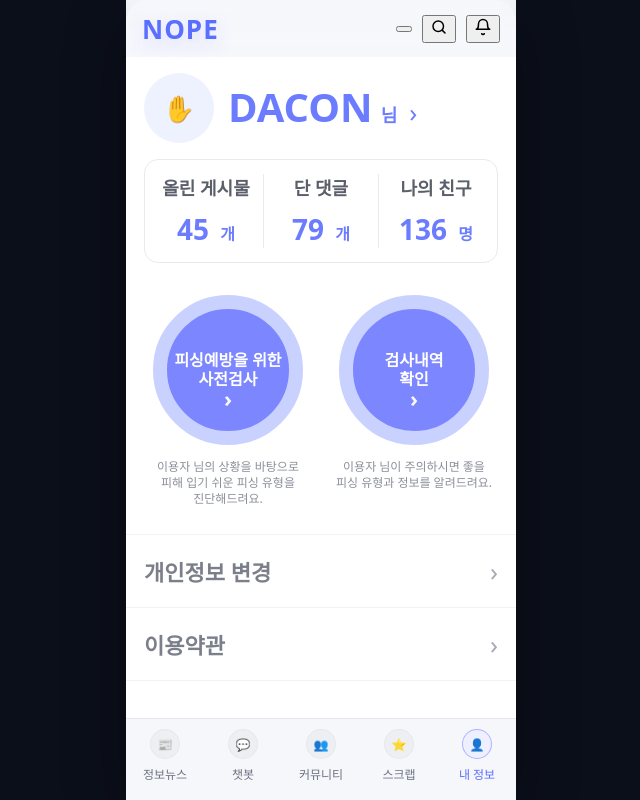
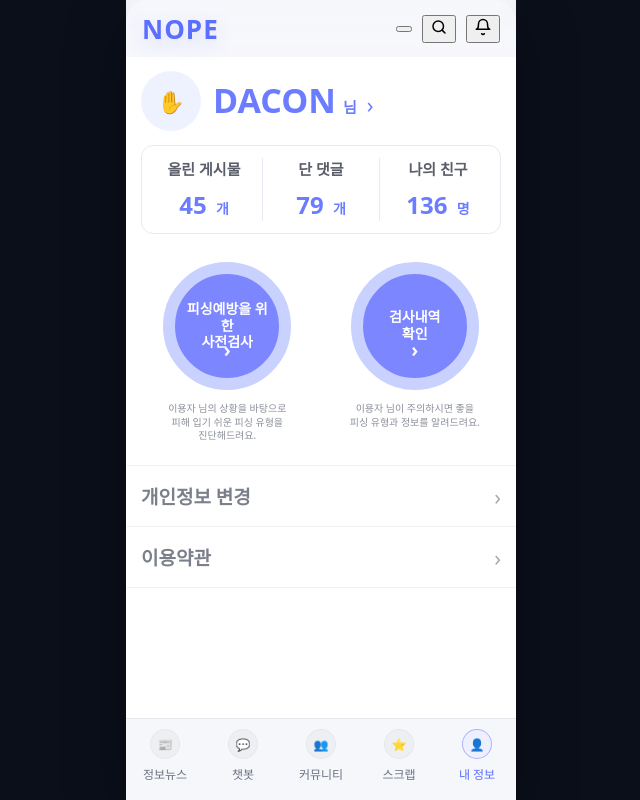
Before and after one commit to 20221041/nopereal, a React (Vite) app in the folder nope-mvp/: page /mypage in a window 1280 px wide. Shown: the whole page, without its empty margins (319-959 px from the left). Built offline with nearby package versions, Linux system fonts and the light colour scheme.

Commit message:
refactor: Scale UI elements on MyPage.jsx to 85% of original size

```diff
--- a/nope-mvp/src/pages/MyPage.jsx
+++ b/nope-mvp/src/pages/MyPage.jsx
@@ -16,7 +16,7 @@ export default function MyPage() {
       {/* Profile */}
       <div style={s.profileRow}>
         <div style={s.profileAvatar}>
-          <span style={{ fontSize: 26, color: "#6B7CFF" }}>✋</span>
+          <span style={{ fontSize: 22, color: "#6B7CFF" }}>✋</span>
         </div>
 
         <button style={s.profileNameBtn} onClick={() => alert("프로필/개인정보로 이동")}>
@@ -102,19 +102,19 @@ const s = {
   page: {
     minHeight: "100vh",
     background: "#FFFFFF",
-    paddingBottom: 86, // 탭바 공간
+    paddingBottom: 73, // 탭바 공간
     fontFamily: "system-ui, -apple-system, Segoe UI, Roboto, Apple SD Gothic Neo, sans-serif",
   },
 
   profileRow: {
     display: "flex",
     alignItems: "center",
-    gap: 14,
-    padding: "16px 18px 8px",
+    gap: 12,
+    padding: "14px 15px 7px",
   },
   profileAvatar: {
-    width: 70,
-    height: 70,
+    width: 60,
+    height: 60,
     borderRadius: 999,
     background: "#EEF2FF",
     display: "grid",
@@ -123,45 +123,45 @@ const s = {
   profileNameBtn: {
     display: "flex",
     alignItems: "baseline",
-    gap: 8,
+    gap: 7,
     border: "none",
     background: "transparent",
     cursor: "pointer",
     padding: 0,
   },
-  profileName: { fontSize: 40, fontWeight: 900, color: "#6B7CFF", lineHeight: 1 },
-  profileSuffix: { fontSize: 18, fontWeight: 700, color: "#6B7CFF" },
-  profileArrow: { fontSize: 26, color: "#6B7CFF", marginLeft: 4 },
+  profileName: { fontSize: 34, fontWeight: 900, color: "#6B7CFF", lineHeight: 1 },
+  profileSuffix: { fontSize: 15, fontWeight: 700, color: "#6B7CFF" },
+  profileArrow: { fontSize: 22, color: "#6B7CFF", marginLeft: 3 },
 
   statsCard: {
-    margin: "8px 18px 10px",
-    padding: "14px 10px",
-    borderRadius: 14,
+    margin: "7px 15px 9px",
+    padding: "12px 9px",
+    borderRadius: 12,
     border: "1px solid #E8EAF1",
     display: "flex",
     alignItems: "stretch",
     justifyContent: "space-between",
   },
   statCol: { flex: 1, textAlign: "center" },
-  statLabel: { color: "#5B5F6A", fontWeight: 700, fontSize: 18 },
-  statValue: { color: "#6B7CFF", fontWeight: 900, fontSize: 28, marginTop: 10 },
-  statUnit: { fontSize: 16, fontWeight: 800, marginLeft: 4 },
+  statLabel: { color: "#5B5F6A", fontWeight: 700, fontSize: 15 },
+  statValue: { color: "#6B7CFF", fontWeight: 900, fontSize: 24, marginTop: 9 },
+  statUnit: { fontSize: 14, fontWeight: 800, marginLeft: 3 },
 
-  vLine: { width: 1, background: "#E8EAF1", margin: "0 6px" },
+  vLine: { width: 1, background: "#E8EAF1", margin: "0 5px" },
 
   ctaRow: {
     display: "flex",
     justifyContent: "center",
-    gap: 18,
-    padding: "22px 18px 8px",
+    gap: 15,
+    padding: "19px 15px 7px",
   },
   ctaBlock: { width: "50%", display: "flex", flexDirection: "column", alignItems: "center" },
 
   circleBtn: {
-    width: 150,
-    height: 150,
+    width: 128,
+    height: 128,
     borderRadius: 999,
-    border: "14px solid #C9D1FF",
+    border: "12px solid #C9D1FF",
     background: "#7C86FF",
     color: "#fff",
     fontWeight: 900,
@@ -170,38 +170,38 @@ const s = {
   },
   circleInnerText: {
     whiteSpace: "pre-line",
-    fontSize: 16,
+    fontSize: 14,
     lineHeight: 1.2,
   },
   circleArrow: {
     position: "absolute",
     left: "50%",
-    bottom: 18,
+    bottom: 15,
     transform: "translateX(-50%)",
-    fontSize: 22,
+    fontSize: 19,
     opacity: 0.95,
   },
   ctaDesc: {
     whiteSpace: "pre-line",
     textAlign: "center",
     color: "#8B8F99",
-    fontSize: 12,
+    fontSize: 10,
     lineHeight: 1.35,
-    marginTop: 14,
+    marginTop: 12,
   },
 
-  list: { marginTop: 18, borderTop: "1px solid #F0F2F6" },
+  list: { marginTop: 15, borderTop: "1px solid #F0F2F6" },
   listRow: {
     width: "100%",
     display: "flex",
     alignItems: "center",
     justifyContent: "space-between",
-    padding: "18px 18px",
+    padding: "15px 15px",
     border: "none",
     background: "#fff",
     cursor: "pointer",
     borderBottom: "1px solid #F0F2F6",
   },
-  listText: { fontSize: 22, fontWeight: 800, color: "#7A7F8A" },
-  listArrow: { fontSize: 26, color: "#A6AAB3" },
+  listText: { fontSize: 19, fontWeight: 800, color: "#7A7F8A" },
+  listArrow: { fontSize: 22, color: "#A6AAB3" },
 };
```
